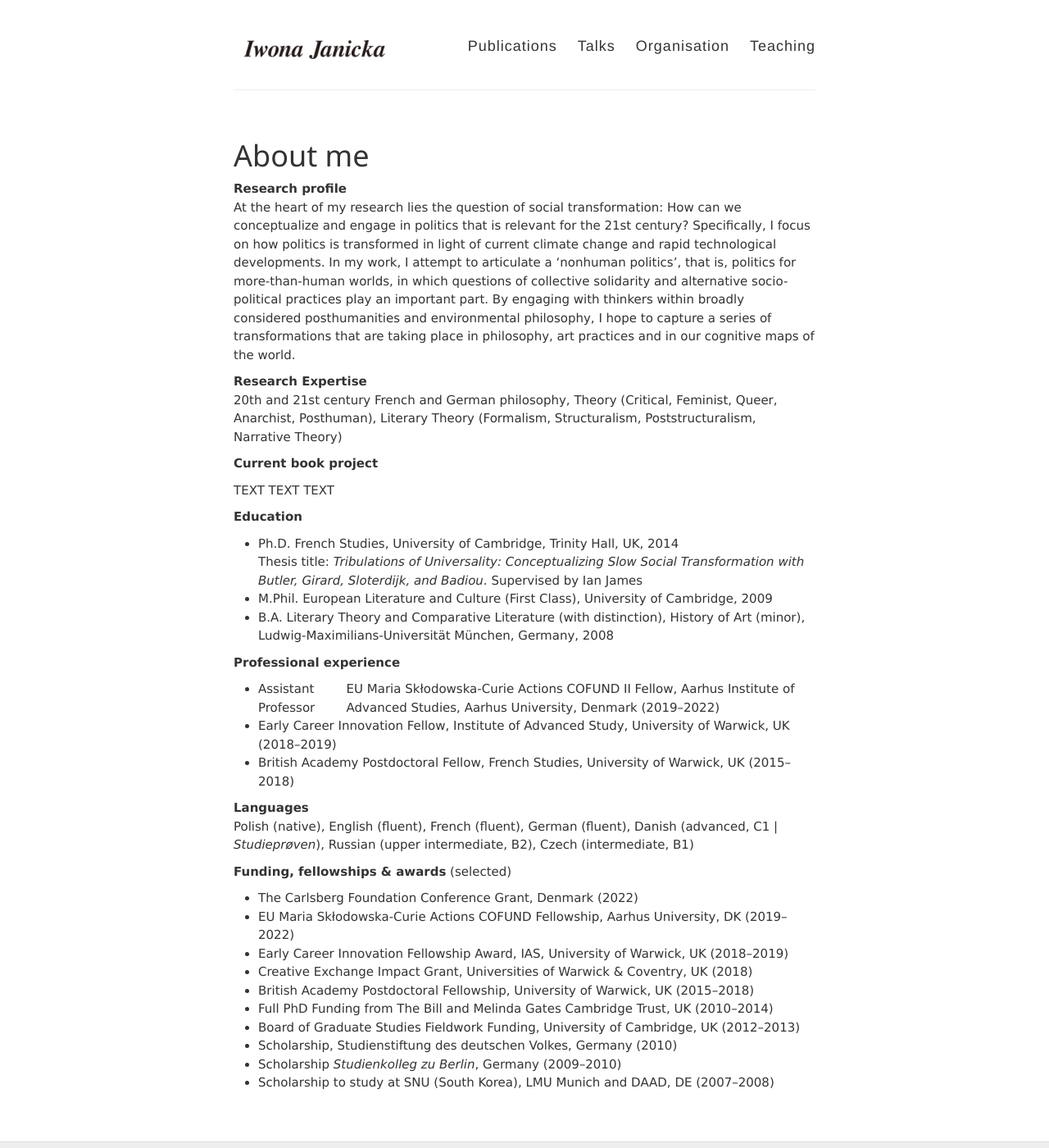
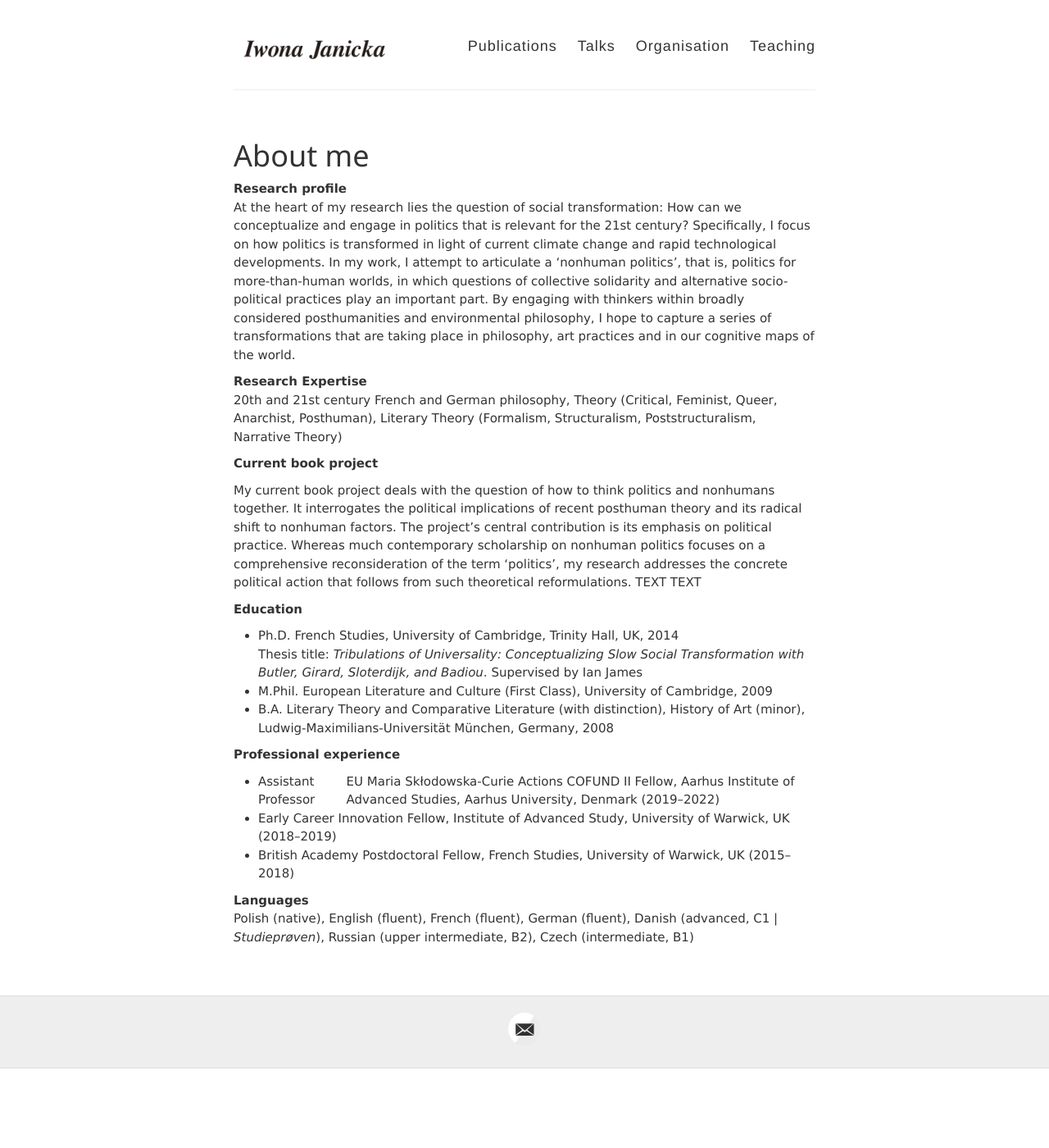
Before and after one commit to IJanicka/IJanicka.github.io, a Jekyll site: the page built from about.md, in a window 1280 px wide and 1400 px high. Shown: the whole window at 82% size. Built offline with Jekyll 4.4.1, drawn with Linux system fonts in a browser that asks for light colours.

Commit message:
Update about.md

```diff
--- a/about.md
+++ b/about.md
@@ -12,9 +12,9 @@ At the heart of my research lies the question of social transformation: How can
 
 **Current book project**
 
+My current book project deals with the question of how to think politics and nonhumans together. It interrogates the political implications of recent posthuman theory and its radical shift to nonhuman factors. The project’s central contribution is its emphasis on political practice. Whereas much contemporary scholarship on nonhuman politics focuses on a comprehensive reconsideration of the term ‘politics’, my research addresses the concrete political action that follows from such theoretical reformulations.
 TEXT
-TEXT
-TEXT
+TEXT<br>
 
 **Education**<br>
 * Ph.D.	French Studies, University of Cambridge, Trinity Hall, UK, 2014<br>
@@ -30,18 +30,3 @@ Thesis title: *Tribulations of Universality: Conceptualizing Slow Social Transfo
 
 **Languages**<br>
 Polish (native), English (fluent), French (fluent), German (fluent), Danish (advanced, C1 | *Studieprøven*), Russian (upper intermediate, B2), Czech (intermediate, B1)<br>
-
-
-
-**Funding, fellowships & awards** (selected)<br>
-
-* The Carlsberg Foundation Conference Grant, Denmark (2022)<br>
-* EU Maria Skłodowska-Curie Actions COFUND Fellowship, Aarhus University, DK (2019–2022)	<br>
-* Early Career Innovation Fellowship Award, IAS, University of Warwick, UK (2018–2019)<br>
-* Creative Exchange Impact Grant, Universities of Warwick & Coventry, UK (2018)<br>
-*	British Academy Postdoctoral Fellowship, University of Warwick, UK (2015–2018)<br>
-*	Full PhD Funding from The Bill and Melinda Gates Cambridge Trust, UK (2010–2014)<br>
-*	Board of Graduate Studies Fieldwork Funding, University of Cambridge, UK (2012–2013)<br>
-* Scholarship, Studienstiftung des deutschen Volkes, Germany (2010)<br>
-* Scholarship *Studienkolleg zu Berlin*, Germany (2009–2010)<br>
-* Scholarship to study at SNU (South Korea), LMU Munich and DAAD, DE (2007–2008)<br>
```
